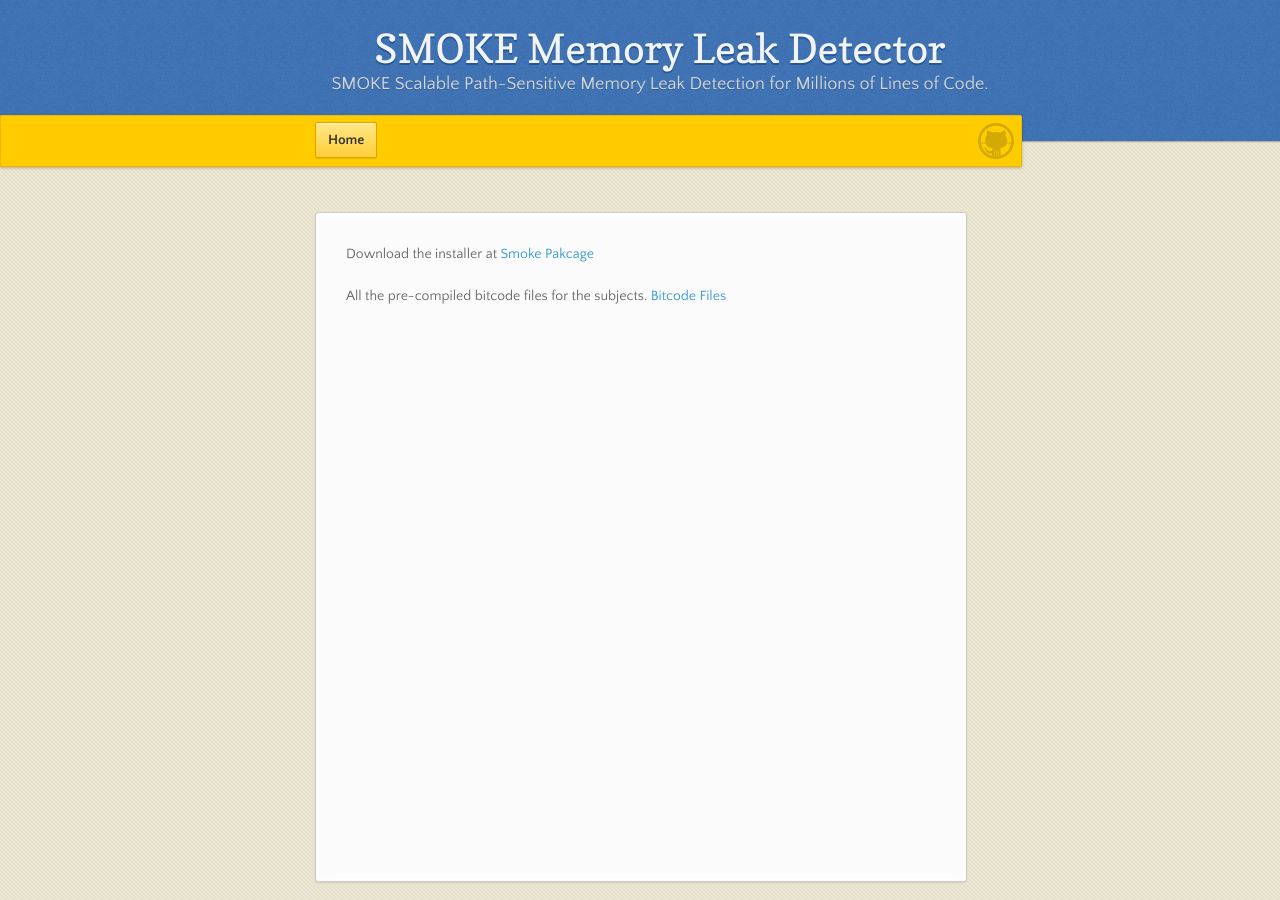
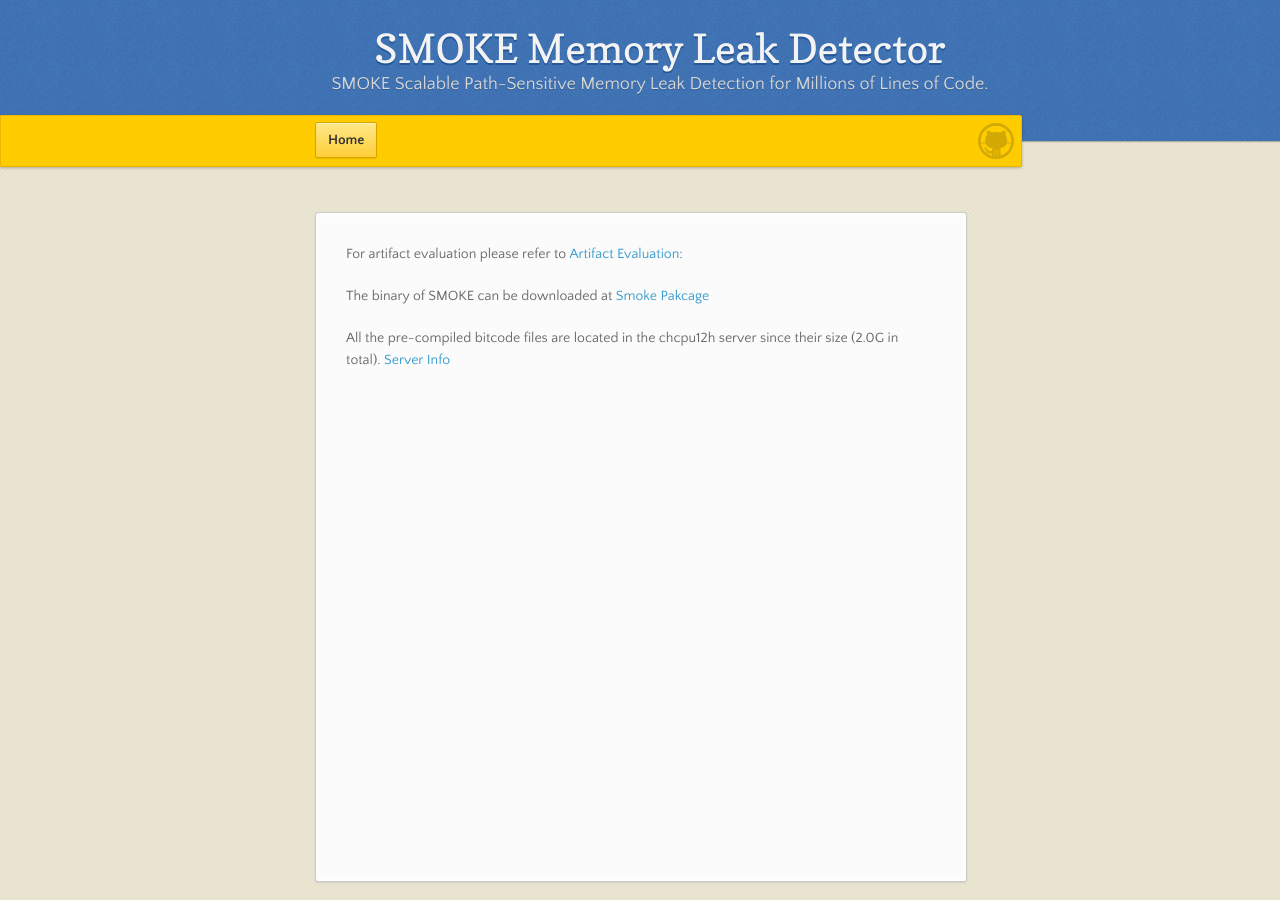
Before and after one commit to smokeml/smokeml.github.io, a Jekyll site: the page built from install.md, in a window 1280 px wide and 900 px high. Built offline with Jekyll 4.4.1, drawn with Linux system fonts in a browser that asks for light colours.

Commit message:
Update binary package.

```diff
--- a/install.md
+++ b/install.md
@@ -3,10 +3,9 @@ layout: default
 title: Install
 ---
 
+For artifact evaluation please refer to [Artifact Evaluation](/icseae):
 
-Download the installer at [Smoke Pakcage](/reviewnote)
+The binary of SMOKE can be downloaded at [Smoke Pakcage](/assets/package/smoke_2019.tar.gz)
 
-
-
-All the pre-compiled bitcode files for the subjects.
-[Bitcode Files](/reviewnote)
+All the pre-compiled bitcode files are located in the chcpu12h server since their size (2.0G in total).
+[Server Info](/icseae)
```
Also changed, not shown: 1 other file.
